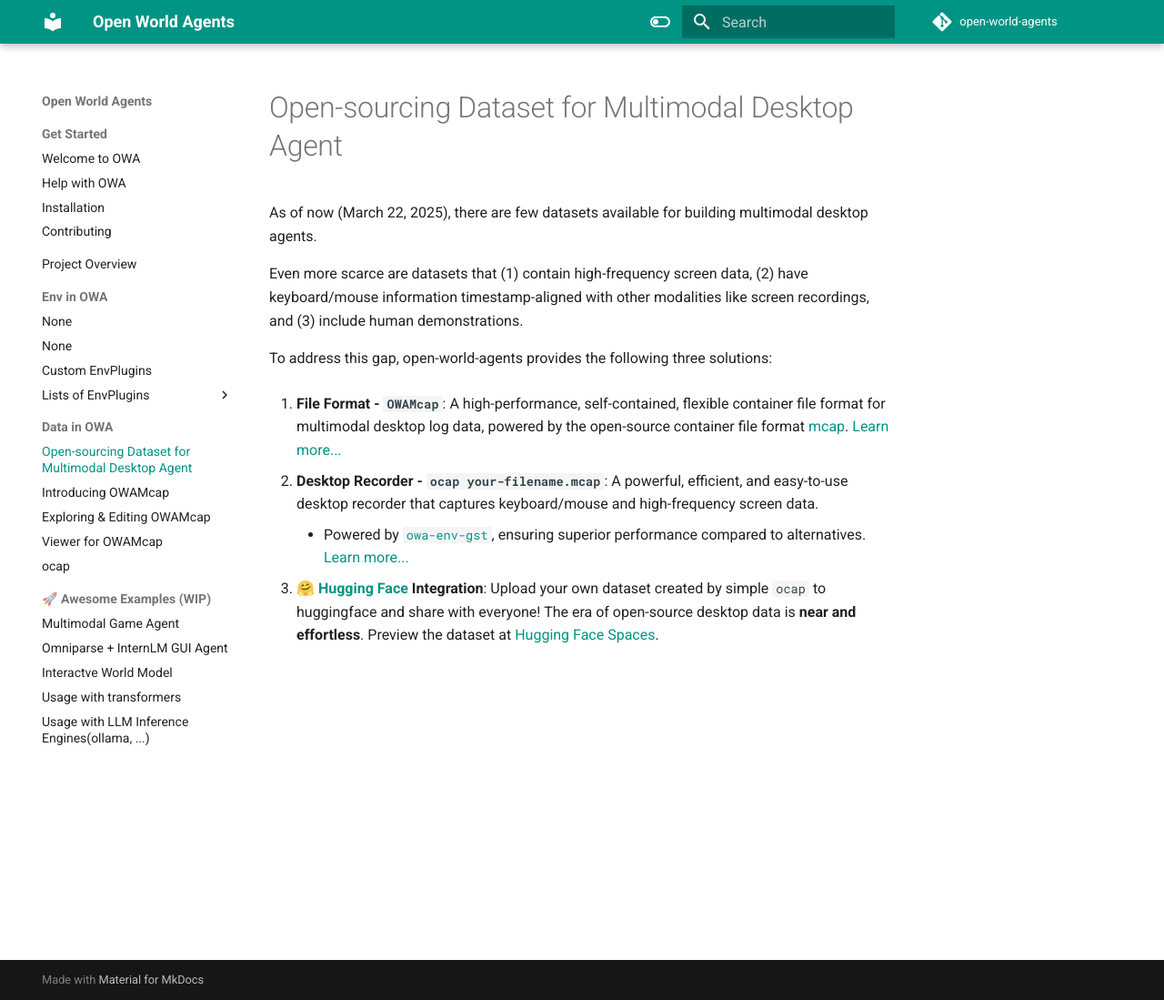
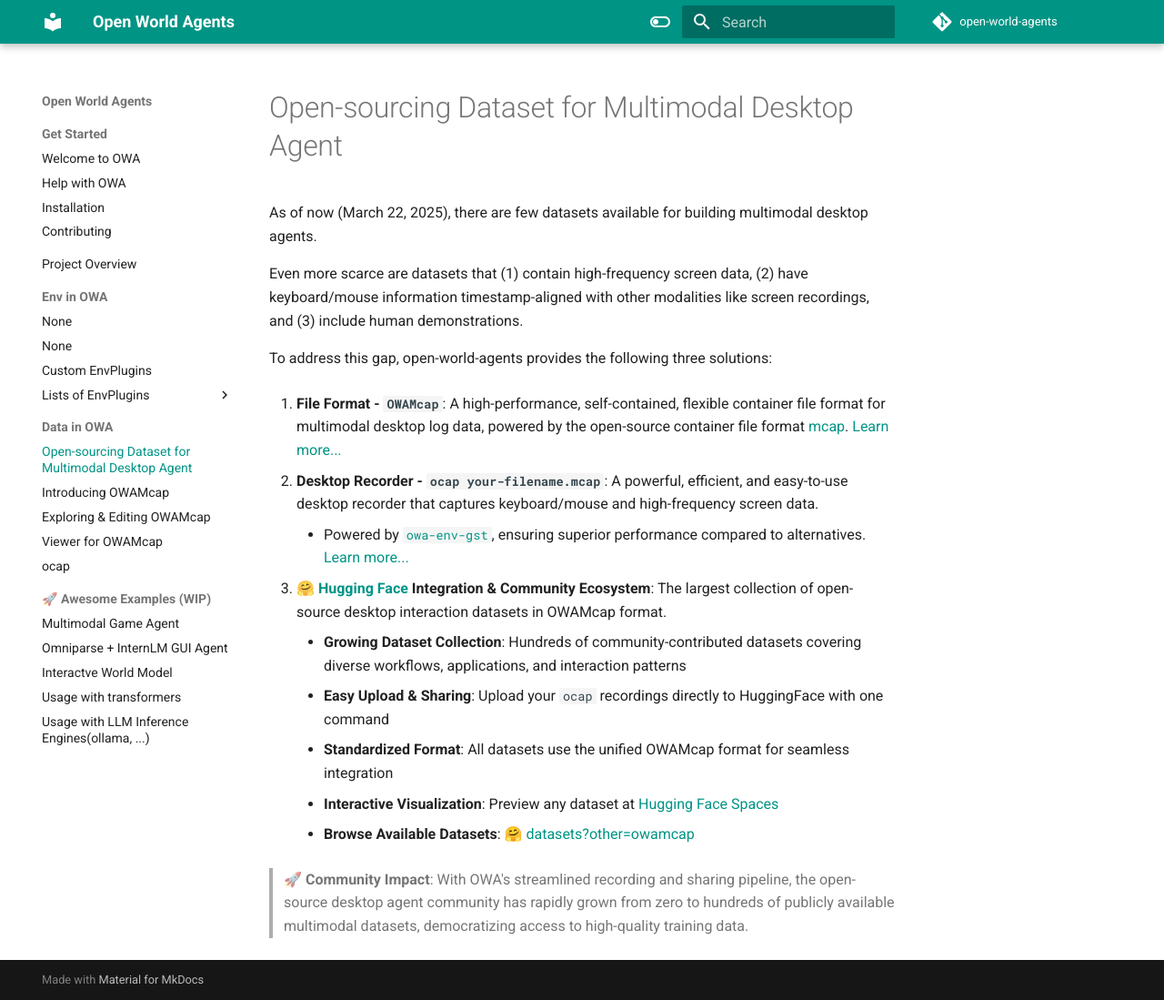
Before and after one commit to open-world-agents/open-world-agents, an MkDocs documentation site: the page built from docs/data/index.md, in a window 1280 px wide and 1099 px high. Shown: the whole window at 91% size. Built offline with MkDocs 1.6.1 and Material for MkDocs 9.7.7, drawn with Linux system fonts in a browser that asks for light colours; comment, search, counter and statistics services are not loaded.

Commit message:
docs: emphasize HF integration

```diff
--- a/docs/data/index.md
+++ b/docs/data/index.md
@@ -11,4 +11,11 @@ To address this gap, open-world-agents provides the following three solutions:
 2. **Desktop Recorder - `ocap your-filename.mcap`**: A powerful, efficient, and easy-to-use desktop recorder that captures keyboard/mouse and high-frequency screen data.
     - Powered by [`owa-env-gst`](../env/plugins/gstreamer_env.md), ensuring superior performance compared to alternatives. [Learn more...](recorder/why.md)
 
-3. **🤗 [Hugging Face](https://huggingface.co/) Integration**: Upload your own dataset created by simple `ocap` to huggingface and share with everyone! The era of open-source desktop data is **near and effortless**. Preview the dataset at [Hugging Face Spaces](https://huggingface.co/spaces/open-world-agents/visualize_dataset).
+3. **🤗 [Hugging Face](https://huggingface.co/) Integration & Community Ecosystem**: The largest collection of open-source desktop interaction datasets in OWAMcap format.
+    - **Growing Dataset Collection**: Hundreds of community-contributed datasets covering diverse workflows, applications, and interaction patterns
+    - **Easy Upload & Sharing**: Upload your `ocap` recordings directly to HuggingFace with one command
+    - **Standardized Format**: All datasets use the unified OWAMcap format for seamless integration
+    - **Interactive Visualization**: Preview any dataset at [Hugging Face Spaces](https://huggingface.co/spaces/open-world-agents/visualize_dataset)
+    - **Browse Available Datasets**: [🤗 datasets?other=owamcap](https://huggingface.co/datasets?other=owamcap)
+
+> 🚀 **Community Impact**: With OWA's streamlined recording and sharing pipeline, the open-source desktop agent community has rapidly grown from zero to hundreds of publicly available multimodal datasets, democratizing access to high-quality training data.
```
Also changed, not shown: README.md (+33 -6 lines).
